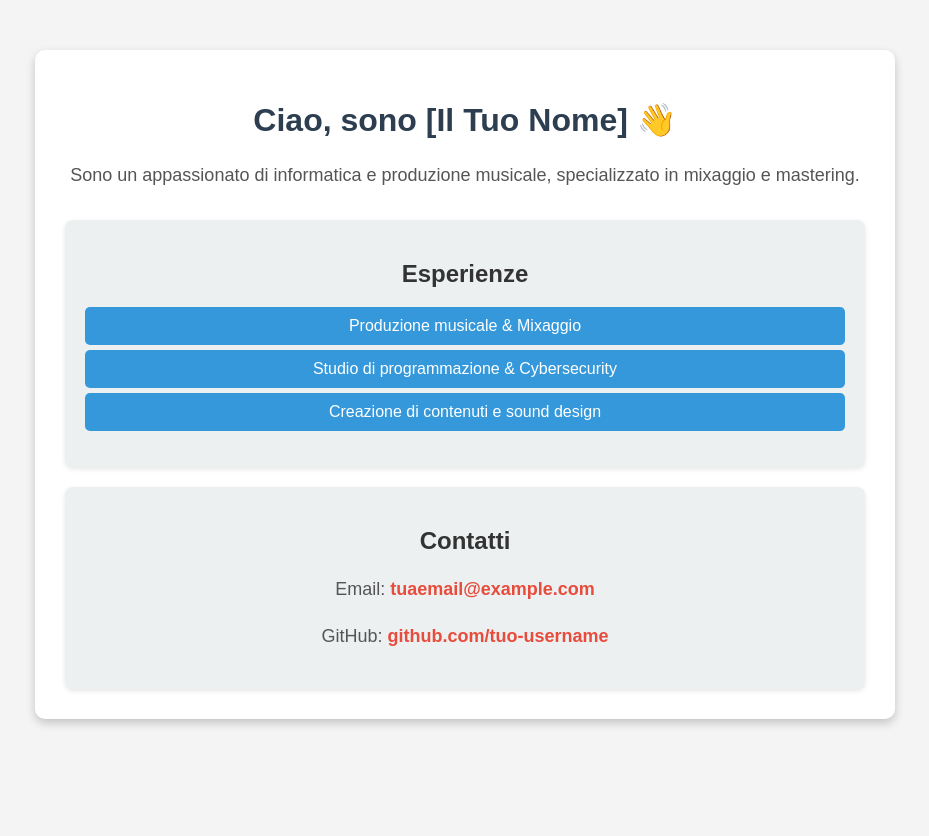
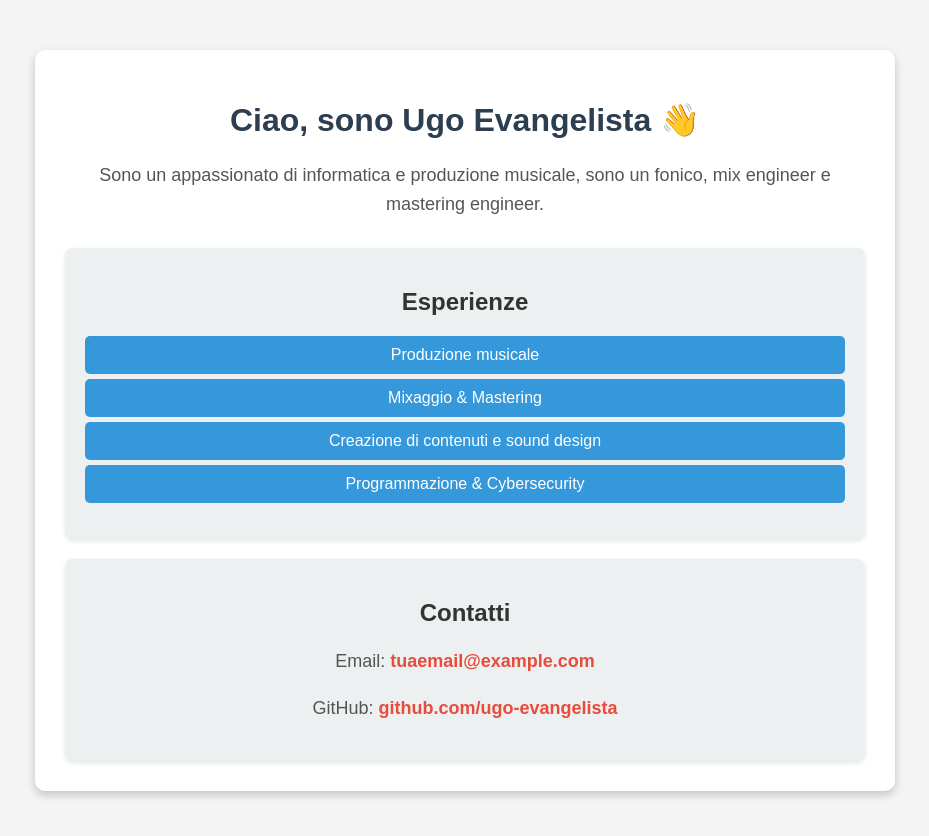
Before and after one commit to ugo-evangelista/Rete_SpaceXStudios, a plain HTML site: page index.html in a window 1280 px wide. Shown: the whole page, without its empty margins (175-1104 px from the left). Before the commit the page ends 800 px from the top, so only its background shows below. Drawn offline with Linux system fonts and the light colour scheme.

Commit message:
Update index.html

```diff
--- a/index.html
+++ b/index.html
@@ -92,22 +92,23 @@
 <body>
 
     <div class="container">
-        <h1>Ciao, sono [Il Tuo Nome] 👋</h1>
-        <p>Sono un appassionato di informatica e produzione musicale, specializzato in mixaggio e mastering.</p>
+        <h1>Ciao, sono Ugo Evangelista 👋</h1>
+        <p>Sono un appassionato di informatica e produzione musicale, sono un fonico, mix engineer e mastering engineer.</p>
 
         <div class="section">
             <h2>Esperienze</h2>
             <ul>
-                <li>Produzione musicale & Mixaggio</li>
-                <li>Studio di programmazione & Cybersecurity</li>
+                <li>Produzione musicale</li>
+                <li>Mixaggio & Mastering </li>
                 <li>Creazione di contenuti e sound design</li>
+                 <li>Programmazione & Cybersecurity</li>
             </ul>
         </div>
 
         <div class="section contact">
             <h2>Contatti</h2>
             <p>Email: <a href="mailto:tuaemail@example.com">tuaemail@example.com</a></p>
-            <p>GitHub: <a href="https://github.com/tuo-username" target="_blank">github.com/tuo-username</a></p>
+            <p>GitHub: <a href="https://github.com/ugo-evangelista" target="_blank">github.com/ugo-evangelista</a></p>
         </div>
     </div>
 
```
